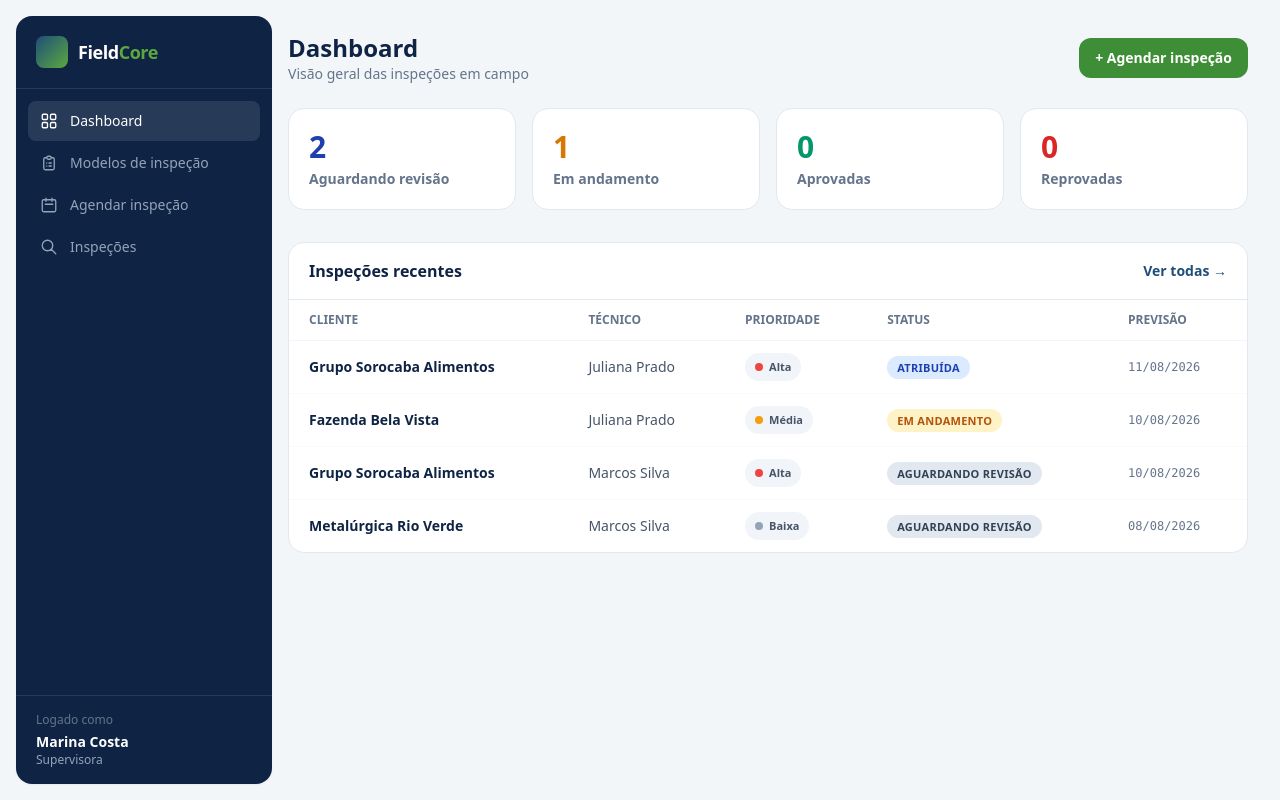
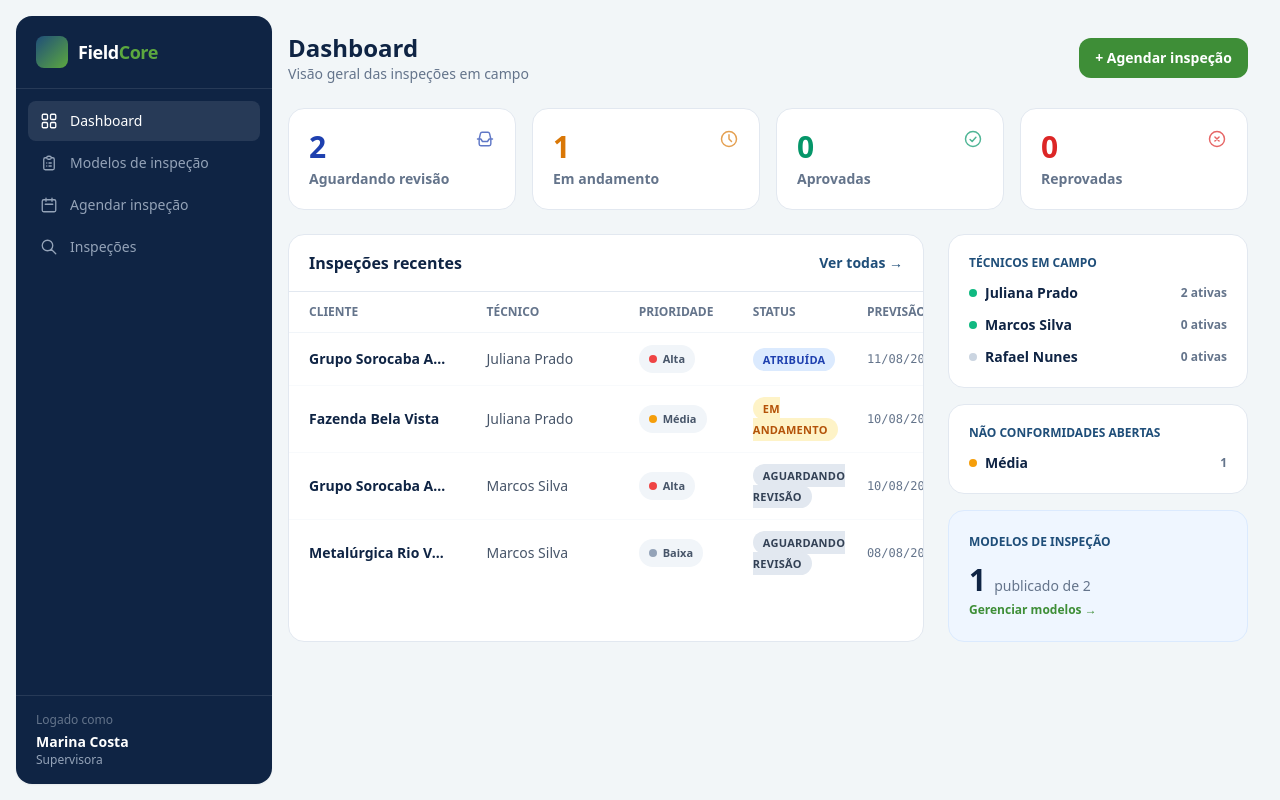
Before and after one commit to Project-FieldCore/fieldcore_frontend, a Next.js app: page / in a window 1280 px wide. Built offline with nearby package versions, Linux system fonts and the light colour scheme.

Commit message:
feat(dashboard): add technician workload

```diff
--- a/app/page.tsx
+++ b/app/page.tsx
@@ -3,11 +3,24 @@
 import Link from 'next/link';
 import { useAppStore } from '@/store/app-store';
 import { InspectionStatusBadge, PriorityTag, StatCard } from '@/components/Badges';
+import type { Criticidade, InspectionStatus } from '@/types';
+
+const ACTIVE_STATUSES: InspectionStatus[] = ['ATRIBUIDA', 'EM_ANDAMENTO'];
+
+const CRITICIDADE_ORDER: Criticidade[] = ['CRITICA', 'ALTA', 'MEDIA', 'BAIXA'];
+const CRITICIDADE_LABEL: Record<Criticidade, string> = { CRITICA: 'Crítica', ALTA: 'Alta', MEDIA: 'Média', BAIXA: 'Baixa' };
+const CRITICIDADE_DOT: Record<Criticidade, string> = {
+  CRITICA: 'bg-red-600',
+  ALTA: 'bg-red-400',
+  MEDIA: 'bg-amber-500',
+  BAIXA: 'bg-slate-400',
+};
 
 export default function DashboardPage() {
   const inspections = useAppStore((s) => s.inspections);
   const clients = useAppStore((s) => s.clients);
   const technicians = useAppStore((s) => s.technicians);
+  const models = useAppStore((s) => s.models);
 
   const aguardandoRevisao = inspections.filter((i) => i.status === 'ENVIADA' || i.status === 'EM_REVISAO').length;
   const emAndamento = inspections.filter((i) => i.status === 'EM_ANDAMENTO').length;
@@ -21,31 +34,55 @@ export default function DashboardPage() {
     .sort((a, b) => (a.dataPrevista < b.dataPrevista ? 1 : -1))
     .slice(0, 6);
 
+  const techWorkload = [...technicians]
+    .map((t) => ({
+      ...t,
+      count: inspections.filter((i) => i.tecnicoId === t.id && ACTIVE_STATUSES.includes(i.status)).length,
+    }))
+    .sort((a, b) => b.count - a.count);
+
+  const nonConformities = inspections.flatMap((i) => Object.values(i.nonConformities));
+  const ncByCriticidade = CRITICIDADE_ORDER.map((c) => ({
+    criticidade: c,
+    count: nonConformities.filter((nc) => nc.criticidade === c).length,
+  }));
+
+  const publishedModels = models.filter((m) => m.status === 'PUBLICADO').length;
+
   return (
     <div>
-      <div className="flex items-center justify-between mb-6">
+      <div className="flex items-center justify-between mb-6 flex-wrap gap-3">
         <div>
           <h1 className="text-2xl font-extrabold text-navy-900">Dashboard</h1>
           <p className="text-sm text-slate-500">Visão geral das inspeções em campo</p>
         </div>
-        <Link href="/schedule" className="bg-brandgreen-600 text-white font-bold text-sm rounded-xl px-4 py-2.5">
+        <Link href="/schedule" className="bg-brandgreen-600 text-white font-bold text-sm rounded-xl px-4 py-2.5 whitespace-nowrap">
           + Agendar inspeção
         </Link>
       </div>
 
-      <div className="grid grid-cols-4 gap-4 mb-8">
-        <StatCard label="Aguardando revisão" value={aguardandoRevisao} tone="text-blue-800" />
-        <StatCard label="Em andamento" value={emAndamento} tone="text-amber-600" />
-        <StatCard label="Aprovadas" value={aprovadas} tone="text-emerald-600" />
-        <StatCard label="Reprovadas" value={reprovadas} tone="text-red-600" />
+      <div className="grid grid-cols-2 lg:grid-cols-4 gap-4 mb-6">
+        <StatCard label="Aguardando revisão" value={aguardandoRevisao} tone="text-blue-800" icon={<IconInbox />} />
+        <StatCard label="Em andamento" value={emAndamento} tone="text-amber-600" icon={<IconClock />} />
+        <StatCard label="Aprovadas" value={aprovadas} tone="text-emerald-600" icon={<IconCheck />} />
+        <StatCard label="Reprovadas" value={reprovadas} tone="text-red-600" icon={<IconX />} />
       </div>
 
-      <div className="bg-white border border-slate-200 rounded-2xl overflow-hidden">
+      <div className="grid grid-cols-1 lg:grid-cols-[1fr_300px] gap-6">
+        <div className="bg-white border border-slate-200 rounded-2xl overflow-hidden min-w-0">
           <div className="px-5 py-4 border-b border-slate-200 flex items-center justify-between">
             <h2 className="font-bold text-navy-900">Inspeções recentes</h2>
             <Link href="/inspections" className="text-sm font-semibold text-navy-700">Ver todas →</Link>
           </div>
-        <table className="w-full text-sm">
+          {/* Tablet/desktop: tabela ocupa 100% do card, sem largura mínima — nunca gera rolagem lateral */}
+          <table className="hidden sm:table w-full text-sm table-fixed">
+            <colgroup>
+              <col className="w-[28%]" />
+              <col className="w-[24%]" />
+              <col className="w-[18%]" />
+              <col className="w-[18%]" />
+              <col className="w-[12%]" />
+            </colgroup>
             <thead>
               <tr className="text-left text-slate-500 text-xs uppercase border-b border-slate-100">
                 <th className="px-5 py-3">Cliente</th>
@@ -58,10 +95,10 @@ export default function DashboardPage() {
             <tbody>
               {recentes.map((i) => (
                 <tr key={i.id} className="border-b border-slate-50 last:border-0 hover:bg-slate-50">
-                <td className="px-5 py-3 font-semibold text-navy-900">
+                  <td className="px-5 py-3 font-semibold text-navy-900 truncate">
                     <Link href={`/inspections/${i.id}`}>{clientName(i.clienteId)}</Link>
                   </td>
-                <td className="px-5 py-3 text-slate-600">{techName(i.tecnicoId)}</td>
+                  <td className="px-5 py-3 text-slate-600 truncate">{techName(i.tecnicoId)}</td>
                   <td className="px-5 py-3"><PriorityTag priority={i.prioridade} /></td>
                   <td className="px-5 py-3"><InspectionStatusBadge status={i.status} /></td>
                   <td className="px-5 py-3 text-slate-500 font-mono text-xs">
@@ -69,9 +106,107 @@ export default function DashboardPage() {
                   </td>
                 </tr>
               ))}
+              {recentes.length === 0 && (
+                <tr><td colSpan={5} className="px-5 py-10 text-center text-slate-400 text-sm">Nenhuma inspeção agendada ainda.</td></tr>
+              )}
             </tbody>
           </table>
+
+          {/* Mobile: lista de cards com as mesmas informações, empilhadas e sem cortar conteúdo */}
+          <div className="sm:hidden divide-y divide-slate-100">
+            {recentes.map((i) => (
+              <Link key={i.id} href={`/inspections/${i.id}`} className="block p-4 hover:bg-slate-50">
+                <div className="flex items-start justify-between gap-3 mb-2">
+                  <span className="font-semibold text-navy-900 truncate min-w-0">{clientName(i.clienteId)}</span>
+                  <InspectionStatusBadge status={i.status} />
+                </div>
+                <div className="flex items-center justify-between gap-3 text-sm text-slate-600 mb-2">
+                  <span className="truncate min-w-0">{techName(i.tecnicoId)}</span>
+                  <PriorityTag priority={i.prioridade} />
+                </div>
+                <div className="text-xs font-mono text-slate-500">
+                  {new Date(i.dataPrevista).toLocaleDateString('pt-BR')}
+                </div>
+              </Link>
+            ))}
+            {recentes.length === 0 && (
+              <div className="px-5 py-10 text-center text-slate-400 text-sm">Nenhuma inspeção agendada ainda.</div>
+            )}
+          </div>
+        </div>
+
+        <div className="flex flex-col gap-4 lg:h-full">
+          <div className="bg-white border border-slate-200 rounded-2xl p-5 shrink-0">
+            <h2 className="text-xs font-bold text-navy-700 uppercase mb-3">Técnicos em campo</h2>
+            <ul className="space-y-3">
+              {techWorkload.map((t) => (
+                <li key={t.id} className="flex items-center justify-between gap-2 text-sm">
+                  <span className="flex items-center gap-2 min-w-0">
+                    <span className={`w-2 h-2 rounded-full shrink-0 ${t.ativo ? 'bg-emerald-500' : 'bg-slate-300'}`} />
+                    <span className="truncate font-semibold text-navy-900">{t.nome}</span>
+                  </span>
+                  <span className="text-xs font-bold text-slate-500 shrink-0">{t.count} ativa{t.count === 1 ? '' : 's'}</span>
+                </li>
+              ))}
+            </ul>
+          </div>
+
+          <div className="bg-white border border-slate-200 rounded-2xl p-5 shrink-0">
+            <h2 className="text-xs font-bold text-navy-700 uppercase mb-3">Não conformidades abertas</h2>
+            {nonConformities.length === 0 ? (
+              <p className="text-sm text-slate-400">Nenhuma registrada.</p>
+            ) : (
+              <ul className="space-y-2.5">
+                {ncByCriticidade.filter((c) => c.count > 0).map((c) => (
+                  <li key={c.criticidade} className="flex items-center justify-between text-sm">
+                    <span className="flex items-center gap-2">
+                      <span className={`w-2 h-2 rounded-full ${CRITICIDADE_DOT[c.criticidade]}`} />
+                      <span className="font-semibold text-navy-900">{CRITICIDADE_LABEL[c.criticidade]}</span>
+                    </span>
+                    <span className="text-xs font-bold text-slate-500">{c.count}</span>
+                  </li>
+                ))}
+              </ul>
+            )}
+          </div>
+
+          <div className="bg-blue-50 border border-blue-100 rounded-2xl p-5 flex-1 flex flex-col justify-center min-h-[132px]">
+            <h2 className="text-xs font-bold text-navy-700 uppercase mb-3">Modelos de inspeção</h2>
+            <div className="flex items-baseline gap-2 mb-1">
+              <span className="text-3xl font-extrabold text-navy-900">{publishedModels}</span>
+              <span className="text-sm text-slate-500">publicado{publishedModels === 1 ? '' : 's'} de {models.length}</span>
+            </div>
+            <Link href="/models" className="text-xs font-semibold text-brandgreen-600 hover:underline">Gerenciar modelos →</Link>
+          </div>
+        </div>
       </div>
     </div>
   );
 }
+
+const IconInbox = () => (
+  <svg className="w-5 h-5" fill="none" viewBox="0 0 24 24" stroke="currentColor" strokeWidth={1.75}>
+    <path strokeLinecap="round" strokeLinejoin="round" d="M3 12h4l2 3h6l2-3h4M5 12l1.5-6.5A2 2 0 018.45 4h7.1a2 2 0 011.95 1.5L19 12v6a2 2 0 01-2 2H7a2 2 0 01-2-2v-6z" />
+  </svg>
+);
+
+const IconClock = () => (
+  <svg className="w-5 h-5" fill="none" viewBox="0 0 24 24" stroke="currentColor" strokeWidth={1.75}>
+    <circle cx="12" cy="12" r="9" strokeLinecap="round" strokeLinejoin="round" />
+    <path strokeLinecap="round" strokeLinejoin="round" d="M12 7v5l3 3" />
+  </svg>
+);
+
+const IconCheck = () => (
+  <svg className="w-5 h-5" fill="none" viewBox="0 0 24 24" stroke="currentColor" strokeWidth={1.75}>
+    <circle cx="12" cy="12" r="9" strokeLinecap="round" strokeLinejoin="round" />
+    <path strokeLinecap="round" strokeLinejoin="round" d="M8.5 12.5l2.5 2.5 4.5-5" />
+  </svg>
+);
+
+const IconX = () => (
+  <svg className="w-5 h-5" fill="none" viewBox="0 0 24 24" stroke="currentColor" strokeWidth={1.75}>
+    <circle cx="12" cy="12" r="9" strokeLinecap="round" strokeLinejoin="round" />
+    <path strokeLinecap="round" strokeLinejoin="round" d="M9.5 9.5l5 5m0-5l-5 5" />
+  </svg>
+);
--- a/src/components/Badges.tsx
+++ b/src/components/Badges.tsx
@@ -42,10 +42,23 @@ export function PriorityTag({ priority }: { priority: Priority }) {
   );
 }
 
-export function StatCard({ label, value, tone }: { label: string; value: number | string; tone?: string }) {
+export function StatCard({
+  label,
+  value,
+  tone,
+  icon,
+}: {
+  label: string;
+  value: number | string;
+  tone?: string;
+  icon?: React.ReactNode;
+}) {
   return (
     <div className="bg-white border border-slate-200 rounded-2xl p-5">
-      <div className={`text-3xl font-extrabold ${tone ?? 'text-navy-900'}`}>{value}</div>
+      <div className="flex items-start justify-between gap-2">
+        <div className={`text-3xl font-extrabold ${tone ?? 'text-navy-900'}`}>{value}</div>
+        {icon && <div className={`shrink-0 ${tone ?? 'text-navy-900'} opacity-70`}>{icon}</div>}
+      </div>
       <div className="text-sm text-slate-500 font-semibold mt-1">{label}</div>
     </div>
   );
```
Lines whose indentation alone changed are shown as unchanged.
